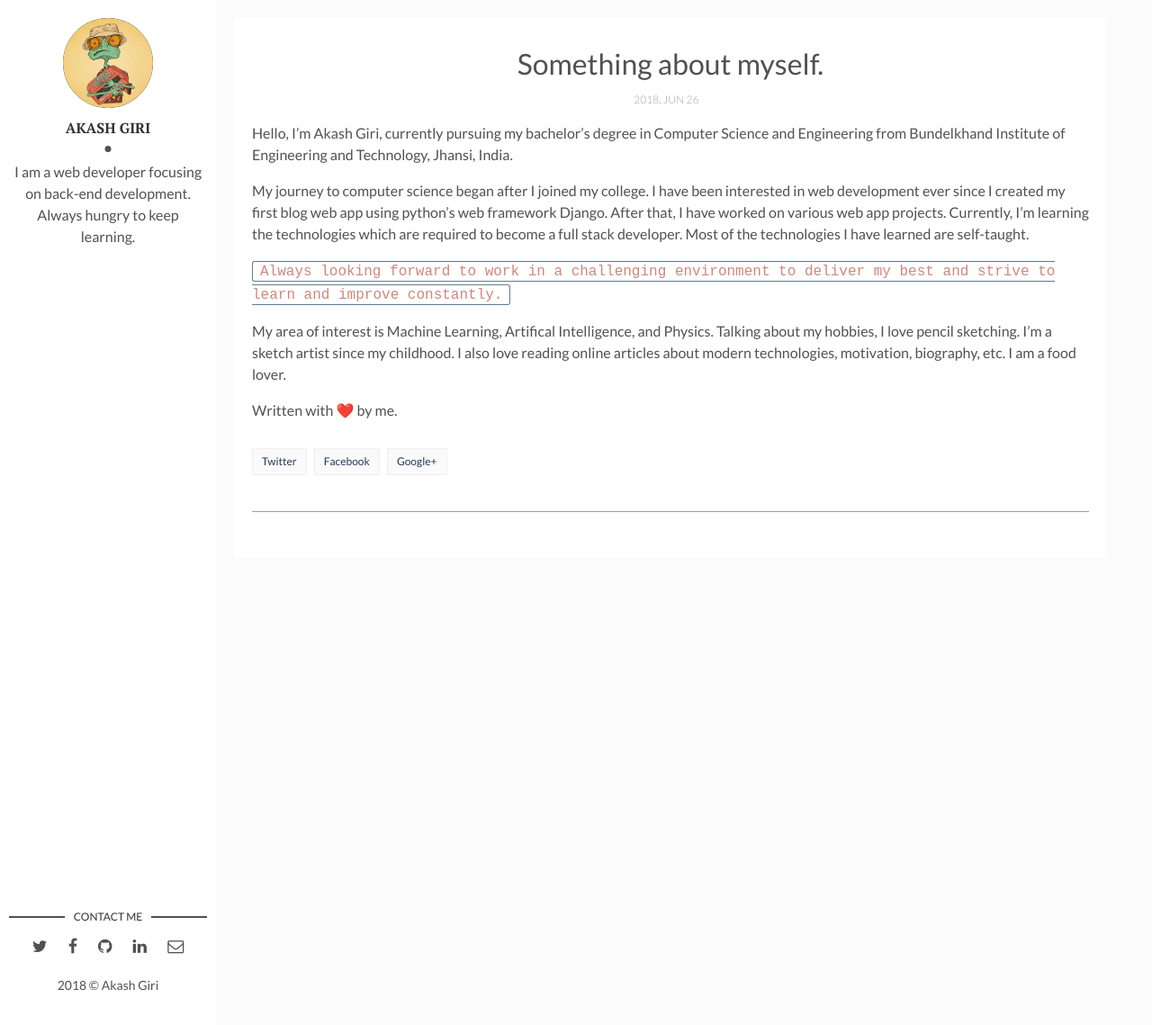
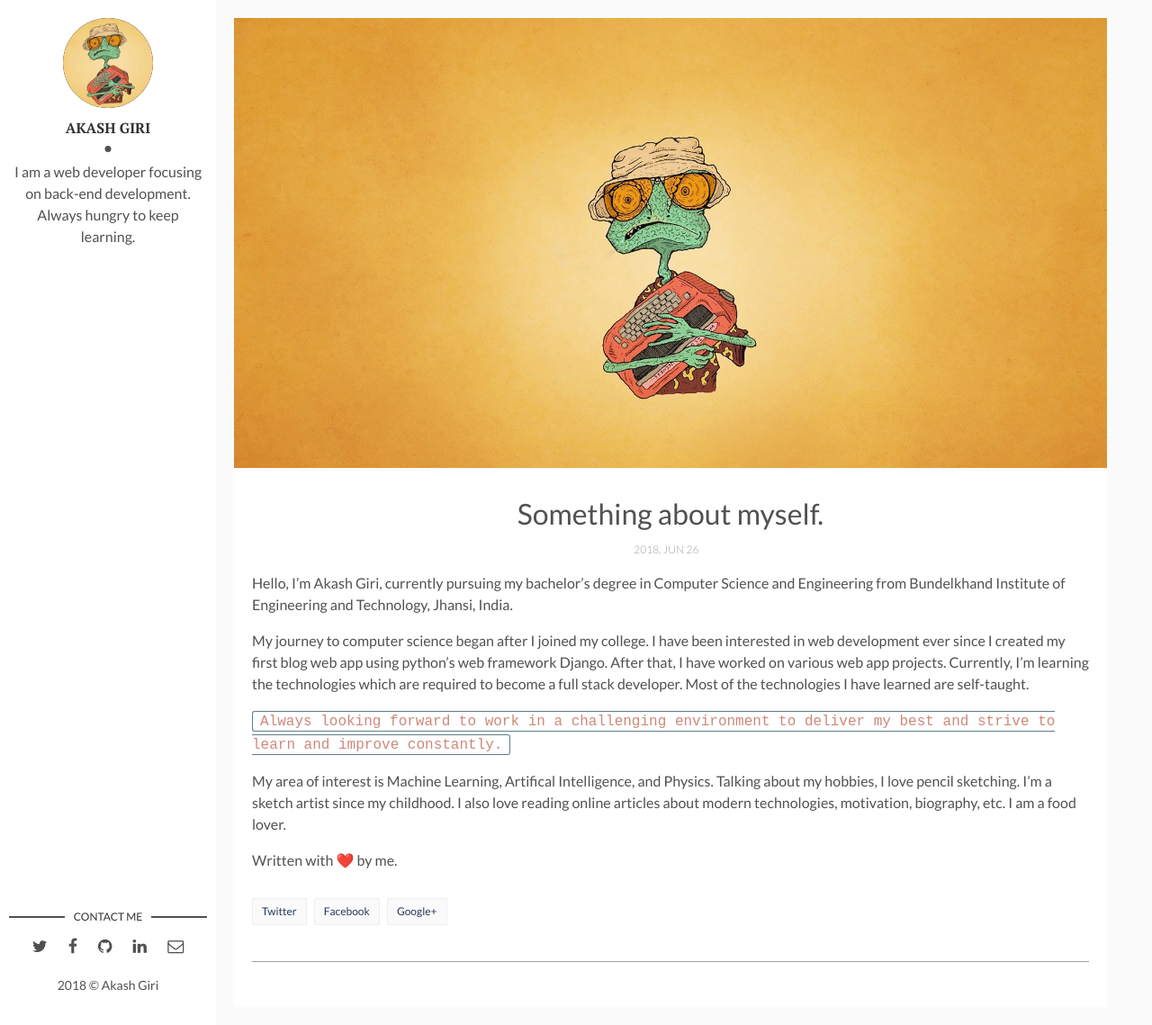
Before and after one commit to akashshuklacs/blog, a Jekyll site: the page built from _posts/2018-06-27-something-about-my-self.markdown, in a window 1280 px wide and 1139 px high. Shown: the whole window at 90% size. Built offline with Jekyll 4.4.1, drawn with Linux system fonts in a browser that asks for light colours; emoji names are drawn with the system emoji font; comment, search, counter and statistics services are not loaded.

Commit message:
Add photo

```diff
--- a/_posts/2018-06-27-something-about-my-self.markdown
+++ b/_posts/2018-06-27-something-about-my-self.markdown
@@ -3,7 +3,7 @@ layout: post
 title: "Something about myself."
 date: 2018-06-27 05:02:20 +0530
 description: You’ll find this post in your `_posts` directory. Go ahead and edit it and re-build the site to see your changes. # Add post description (optional)
-img:  # Add image post (optional)
+img: geekyrangoPhotoshoped.jpg # Add image post (optional)
 ---
 
 Hello, I'm Akash Giri, currently pursuing my bachelor's degree in Computer Science and Engineering from Bundelkhand Institute of Engineering and Technology, Jhansi, India.
```
Also changed, not shown: assets/img/geekyrangoPhotoshoped.jpg (added).
